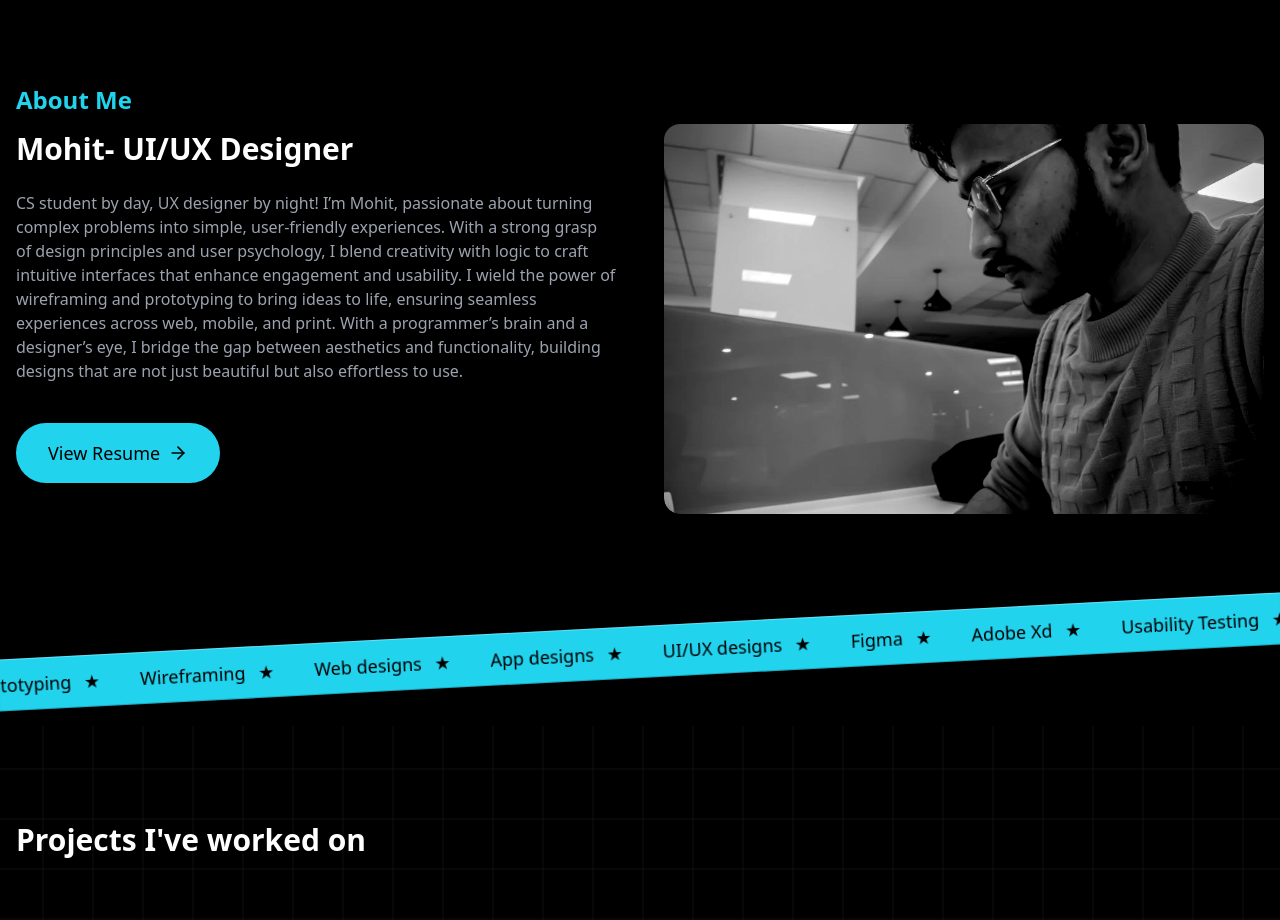
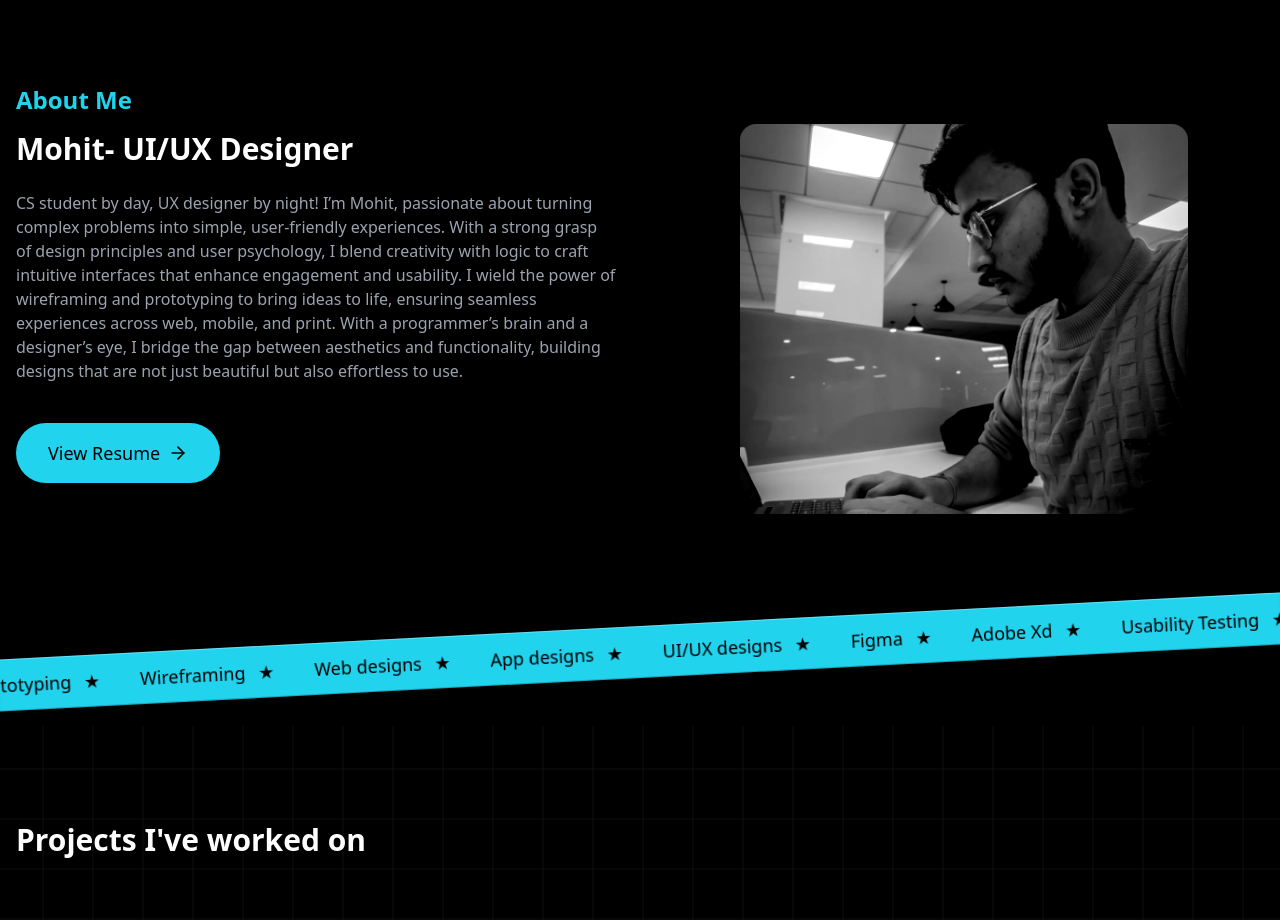
Before and after one commit to goyalm453/personal-portfolio, a React (Vite) app: page / in a window 1280 px wide. Shown: the part 1620-2540 px from the top of the page. Built offline with nearby package versions, Linux system fonts and the light colour scheme.

Commit message:
previous index update

```diff
--- a/src/index.css
+++ b/src/index.css
@@ -2,25 +2,16 @@
 @tailwind components;
 @tailwind utilities;
 
-/* Base styles for all screen sizes */
+/* Enable smooth scrolling for the entire page */
 html {
   scroll-behavior: smooth;
-  width: 100%;
 }
 
 body {
   background-color: black;
   color: white;
-  position: relative;
-  margin: 0;
-  padding: 0;
-  min-height: 100vh;
-  -webkit-text-size-adjust: 100%;
 }
 
-#root {
-  width: 100%;
-}
 
 /* Hide scrollbar for the testimonials section */
 @keyframes scroll {
@@ -57,7 +48,6 @@ body {
 ::-webkit-scrollbar-thumb:hover {
   background: #0891b2;
 }
-
 .grid-pattern {
   background-size: 50px 50px;
   background-image:
@@ -88,7 +78,6 @@ body {
     background-position: 50px 50px;
   }
 }
-
 @keyframes gradient {
   0% {
     background-position: 0% 50%;
@@ -117,7 +106,6 @@ body {
   padding-bottom: 4px;
   line-height: 1.2;
 }
-
 @keyframes border-follow {
   0% {
     left: 0;
@@ -175,7 +163,6 @@ body {
     border-color: #3b82f6;
   }
 }
-
 .stars {
   background-image:
     radial-gradient(2px 2px at 20px 30px, #eee, rgba(0,0,0,0)),
@@ -195,13 +182,11 @@ body {
   50% { opacity: 0.8; }
   100% { opacity: 0.5; }
 }
-
 /* About Image Glow Effect */
 .about-image-container {
   position: relative;
   overflow: hidden;
   border-radius: 1rem;
-  max-width: 100%;
 }
 
 .about-image {
@@ -211,8 +196,6 @@ body {
   margin-top: -10px;
   border-radius: 1rem;
   will-change: filter;
-  max-width: 100%;
-  height: auto;
 }
 
 .about-image-container:hover .about-image {
@@ -240,7 +223,6 @@ body {
   transform: rotate(45deg) translate(450%, 0);
   transition: all 1s cubic-bezier(0.645, 0.045, 0.355, 1);
 }
-
 @keyframes scroll {
   0% {
     transform: translateX(0);
@@ -258,7 +240,6 @@ body {
 .tape-scroll-container:hover {
   animation-play-state: paused;
 }
-
 @keyframes waves {
   0% {
     transform: translateY(0);
@@ -276,7 +257,6 @@ body {
     opacity: 0;
   }
 }
-
 .custom-scrollbar::-webkit-scrollbar {
   width: 6px;
 }
@@ -294,51 +274,3 @@ body {
 .custom-scrollbar::-webkit-scrollbar-thumb:hover {
   background: rgba(59, 130, 246, 0.7);
 }
-
-/* Mobile-specific styles */
-@media screen and (max-width: 768px) {
-  html {
-    overflow-x: hidden;
-  }
-
-  body {
-    overflow-x: hidden;
-    touch-action: pan-y pinch-zoom;
-  }
-
-  #root {
-    overflow-x: hidden;
-  }
-
-  * {
-    box-sizing: border-box;
-    max-width: 100vw;
-  }
-
-  img {
-    max-width: 100%;
-    height: auto;
-  }
-
-  .infinite-scroll-container {
-    width: 100%;
-    overflow-x: hidden;
-  }
-}
-
-/* Desktop-specific styles */
-@media screen and (min-width: 769px) {
-  html, body, #root {
-    overflow-x: initial;
-    max-width: initial;
-  }
-
-  * {
-    max-width: initial;
-  }
-
-  .infinite-scroll-container {
-    width: auto;
-    overflow-x: initial;
-  }
-}
```
